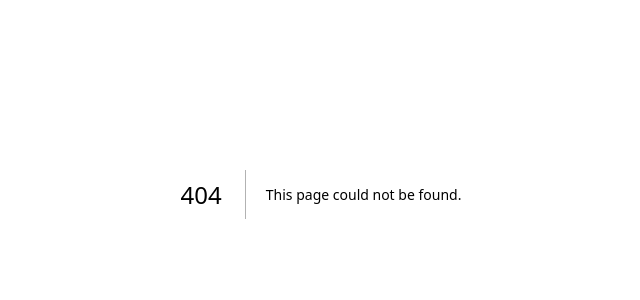
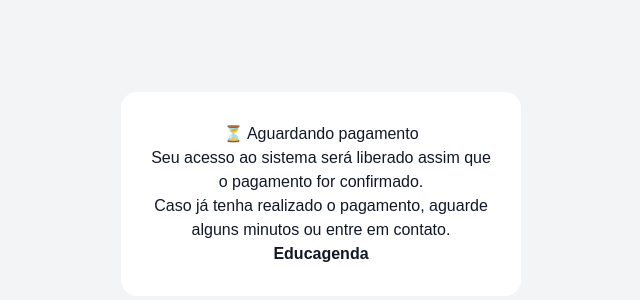
Before and after one commit to robertosantos26/educagenda, a Next.js app: page /aguardando-pagamento in a window 1280 px wide. Before the commit this address had no page. Shown: the part 206-506 px from the top of the page, without its empty margins (319-959 px from the left). Built offline with nearby package versions, Linux system fonts and the light colour scheme.

Commit message:
Create page.tsx

```diff
--- /dev/null
+++ b/src/app/aguardando-pagamento/page.tsx
@@ -0,0 +1,35 @@
+export default function AguardandoPagamento() {
+  return (
+    <div style={container}>
+      <div style={card}>
+        <h1>⏳ Aguardando pagamento</h1>
+
+        <p>
+          Seu acesso ao sistema será liberado assim que o pagamento for confirmado.
+        </p>
+
+        <p>
+          Caso já tenha realizado o pagamento, aguarde alguns minutos ou entre em contato.
+        </p>
+
+        <strong>Educagenda</strong>
+      </div>
+    </div>
+  );
+}
+
+const container = {
+  height: "100vh",
+  display: "flex",
+  alignItems: "center",
+  justifyContent: "center",
+  background: "#f3f4f6",
+};
+
+const card = {
+  background: "white",
+  padding: 30,
+  borderRadius: 16,
+  textAlign: "center" as const,
+  maxWidth: 400,
+};
```
